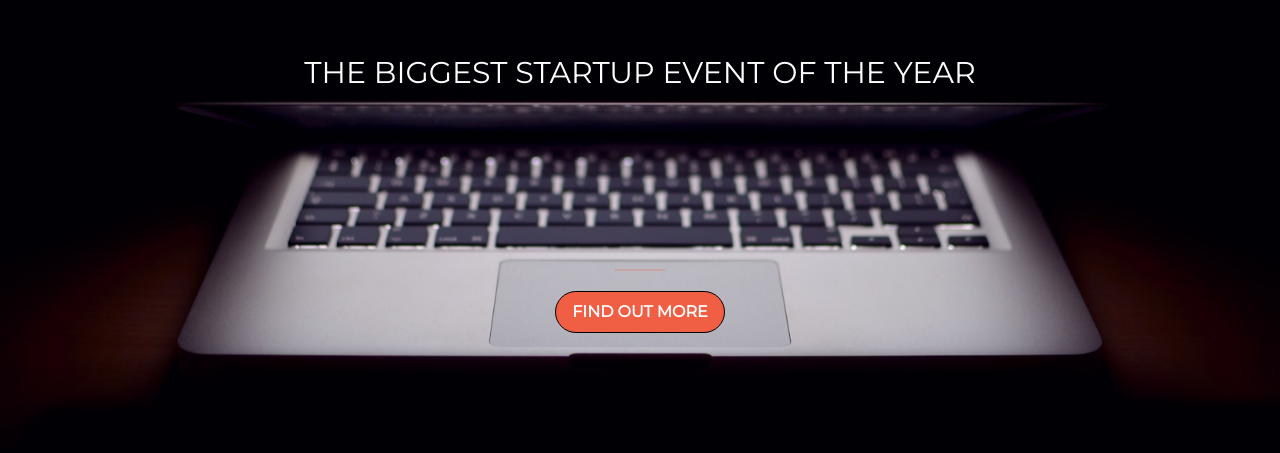
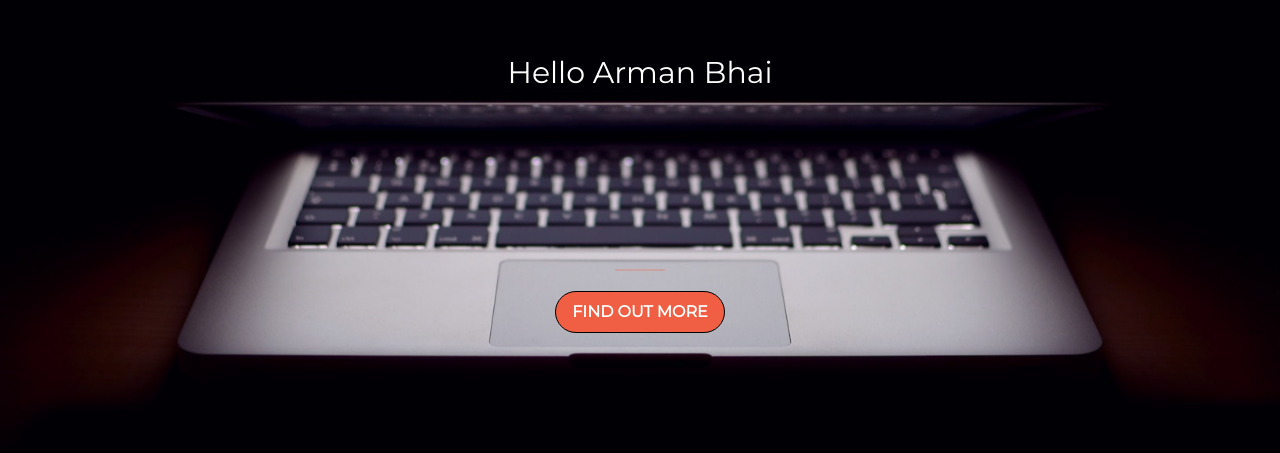
Before and after one commit to codebufferr/FrontendPractice, a plain HTML site: page index.html in a window 1280 px wide. Shown: the part 211-664 px from the top of the page. Drawn offline with nearby package versions, Linux system fonts and the light colour scheme.

Commit message:
Update index.html

```diff
--- a/index.html
+++ b/index.html
@@ -20,7 +20,7 @@
         <div class="container d-flex align-items-center h-100">
         <div class="row">
           <header class="text-center col-12">
-        <h3>THE BIGGEST STARTUP EVENT OF THE YEAR</h3>
+        <h3>Hello Arman Bhai</h3>
         </header>
         <div class="buffer col-12"></div>
         <section class="text-center col-12 ">
```
